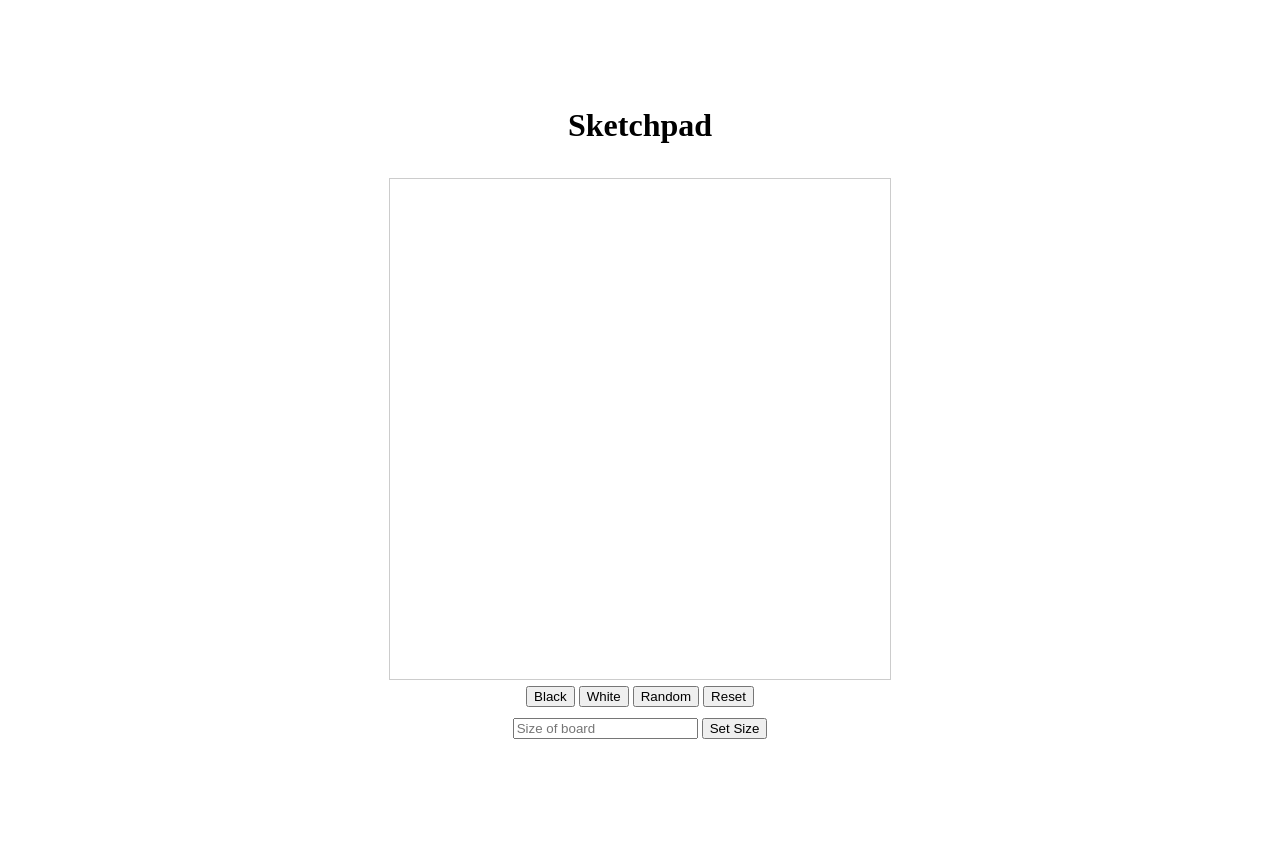
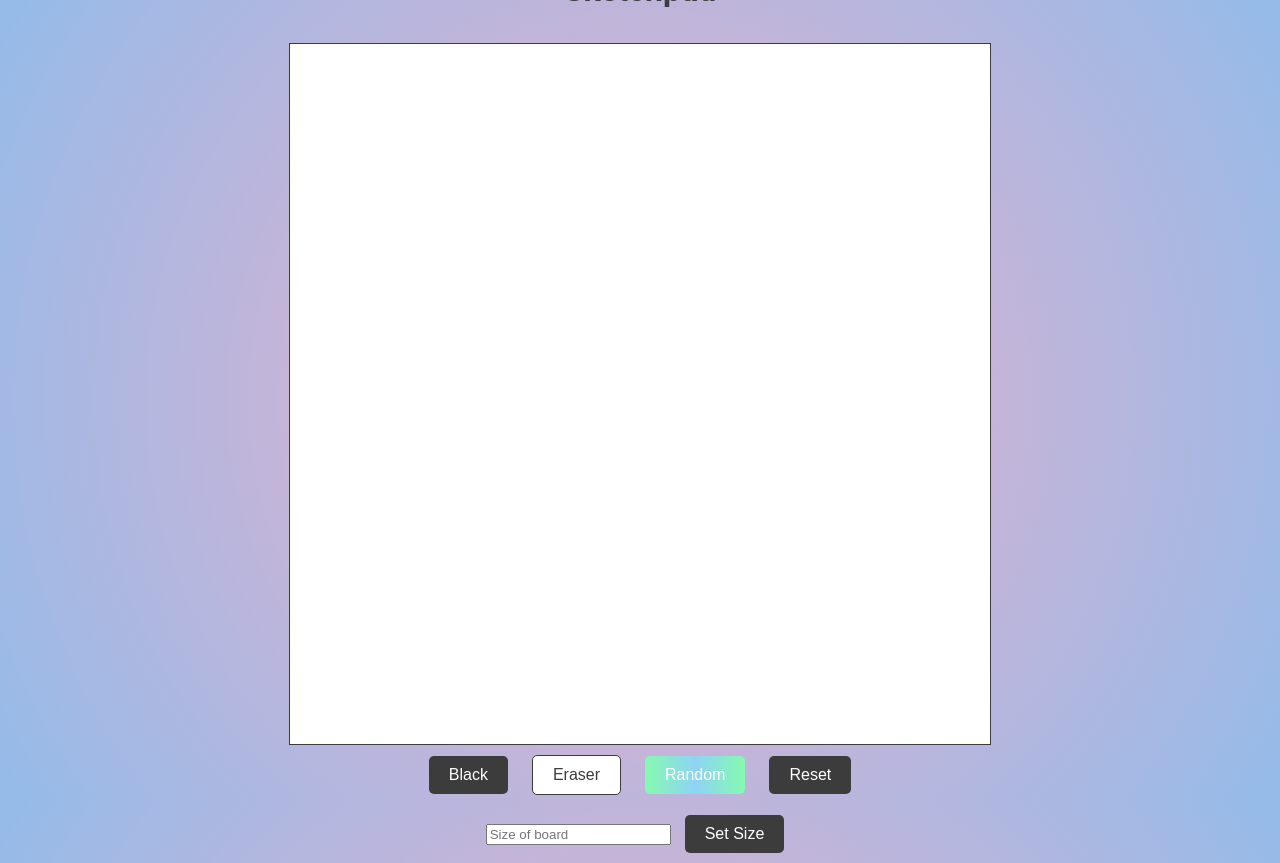
Before and after one commit to ayberklevendoglu/etch-a-sketch, a plain HTML site: page index.html in a window 1280 px wide. Before the commit the page ends 816 px from the top, so only its background shows below. Drawn offline with Linux system fonts and the light colour scheme.

Commit message:
finished the buttons and added some css

```diff
--- a/index.html
+++ b/index.html
@@ -13,14 +13,14 @@
         <div class="board"></div>
       </div>
       <div class="buttons">
-        <button class="black">Black</button>
-        <button class="white">White</button>
-        <button class="random">Random</button>
-        <button class="reset-btn">Reset</button>
+        <button onclick="changeColor('black')" class="btn-primary">Black</button>
+        <button onclick="changeColor('white')" class="btn-light">Eraser</button>
+        <button onclick="changeColor('random')" class="btn-colorful">Random</button>
+        <button class="reset-btn btn-primary" >Reset</button>
       </div>
       <div>
         <input type="text" placeholder="Size of board" class=".size-input" onchange="changeSize(this.value)">
-        <button class="btn-size">Set Size</button>
+        <button class="btn-size btn-primary">Set Size</button>
       </div>
     </div>
     <script src="script.js"></script>
--- a/script.js
+++ b/script.js
@@ -1,3 +1,5 @@
+let color = "black";
+
 let board = document.querySelector(".board");
 let mouseDown = false;
 board.onmousedown = function (event) {
@@ -21,31 +23,39 @@ function createBoard(size) {
   for (let i = 0; i < size * size; i++) {
     const div = document.createElement("div");
     div.classList.add("cell");
-    div.addEventListener("mouseenter", () => {
-      console.log(mouseDown);
-      if (mouseDown) {
-        blackBoard(div);
-      }
-    });
+    div.addEventListener("mouseenter", colorSquare);
     board.appendChild(div);
   }
 }
 
 function changeSize(input) {
-  createBoard(input);
+  if (input > 15 && input <= 100) {
+    createBoard(input);
+  } else {
+    console.log("ERROR");
+  }
 }
-
 
 function resetBoard() {
   let cells = document.querySelectorAll(".cell");
   cells.forEach((cell) => {
-    cell.classList.remove("dark-bg");
+    cell.style.backgroundColor = "";
   });
 }
 
 let resetBtn = document.querySelector(".reset-btn");
 resetBtn.addEventListener("click", resetBoard);
 
-function blackBoard(cell) {
-  cell.classList.add("dark-bg");
+function colorSquare(){
+  if(mouseDown){
+    if(color === 'random'){
+      this.style.backgroundColor = 'hsl(' + (360 * Math.random()) + ',50%,50%)';
+    }else{
+      this.style.backgroundColor = color;
+    }
 }
+}
+
+function changeColor(choice){
+  color = choice;
+}
--- a/style.css
+++ b/style.css
@@ -1,6 +1,17 @@
+body{
+  background: radial-gradient(circle, rgba(238,174,202,1) 0%, rgba(148,187,233,1) 100%);
+  font-family: 'Roboto', sans-serif;
+  font-size: 16px;
+  color: #3c3c3c;
+  margin: 0;
+  padding: 0;
+  box-sizing: border-box;
+  overflow-x: hidden;
+}
+
 .board{
-  width: 500px;
-  height: 500px;
+  width: 700px;
+  height: 700px;
   display: grid;
 }
 .flex-container{
@@ -13,13 +24,53 @@
   height: 100vh;
 }
 .content{
-  border: #ccc 0.5px solid;
+  border: #3c3c3c 0.5px solid;
+  background-color: #fff;
 }
-
-.cell{
-  border: 0.5px solid #ccc;
-}
-
 .dark-bg{
   background-color: #3c3c3c;
 }
+
+.btn-primary{
+  background-color: #3c3c3c;
+  color: #fff;
+  border: none;
+  padding: 10px 20px;
+  border-radius: 5px;
+  cursor: pointer;
+  font-size: 16px;
+  margin: 10px;
+}
+.btn-primary:hover{
+  background-color: #fff;
+  color: #3c3c3c;
+  border: #3c3c3c 1px solid;
+}
+.btn-light{
+  background-color: #fff;
+  color: #3c3c3c;
+  border: #3c3c3c 1px solid;
+  padding: 10px 20px;
+  border-radius: 5px;
+  cursor: pointer;
+  font-size: 16px;
+  margin: 10px;
+}
+.btn-light:hover{
+  background-color: #3c3c3c;
+  color: #fff;
+  border: none;
+}
+.btn-colorful{
+  background-image: linear-gradient(to right, #84fab0 0%, #8fd3f4 51%, #84fab0 100%);
+  color: #fff;
+  border: none;
+  padding: 10px 20px;
+  border-radius: 5px;
+  cursor: pointer;
+  font-size: 16px;
+  margin: 10px;
+}
+.btn-colorful:hover {
+  background-image: linear-gradient(to right, #f6d365 0%, #fda085 51%, #f6d365 100%);
+}
```
